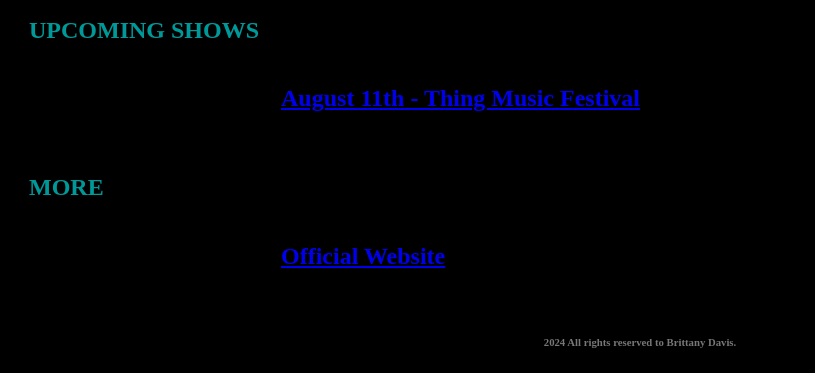
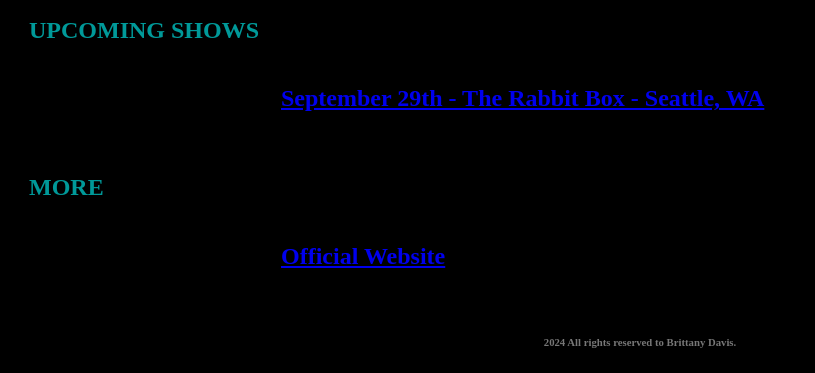
Before and after one commit to pbarry25/pbarry25.github.io, a plain HTML site: page index.html in a window 1280 px wide. Shown: the part 1080-1453 px from the top of the page, without its empty margins (0-815 px from the left). Drawn offline with Linux system fonts and the light colour scheme.

Commit message:
Updated upcoming concert dates

```diff
--- a/index.html
+++ b/index.html
@@ -25,7 +25,7 @@
 <TD><FONT COLOR='#009999'><H2>UPCOMING SHOWS</H2></FONT></TD><TD></TD>
 </TR>
 <TR>
-<TD></TD><TD><FONT COLOR='#999999'><H2><A HREF='https://thingnw.org/lineup#/'>August 11th - Thing Music Festival</A></H2></FONT></TD><TD></TD>
+<TD></TD><TD><FONT COLOR='#999999'><H2><A HREF='https://dice.fm/event/pymyrw-brittany-davis-at-the-rabbit-box-29th-sep-the-rabbit-box-seattle-tickets'>September 29th - The Rabbit Box - Seattle, WA</A></H2></FONT></TD><TD></TD>
 </TR>
 <TR></TR>
 
```
